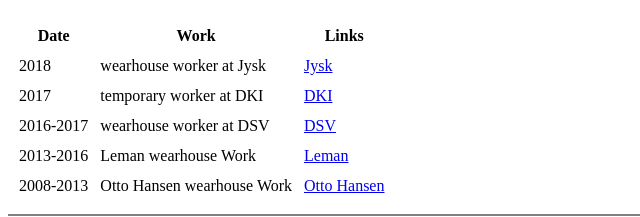
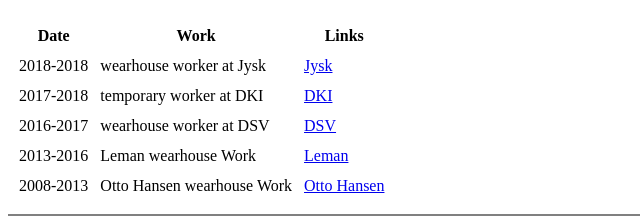
Before and after one commit to kennethKristiansen/Cv, a plain HTML site: page index.html in a window 1280 px wide. Shown: the part 384-601 px from the top of the page, 0-640 px from the left. Drawn offline with Linux system fonts and the light colour scheme.

Commit message:
fix some mistake

```diff
--- a/index.html
+++ b/index.html
@@ -38,12 +38,12 @@
     </thead>
     <tbody>
       <tr>
-        <td>2018</td>
+        <td>2018-2018</td>
         <td>wearhouse worker at Jysk</td>
         <td> <a href="https://jysk.dk/">Jysk</a> </td>
       </tr>
       <tr>
-        <td>2017</td>
+        <td>2017-2018</td>
         <td>temporary worker at DKI</td>
         <td> <a href="https://www.dki-logistics.dk/">DKI</a> </td>
       </tr>
```
